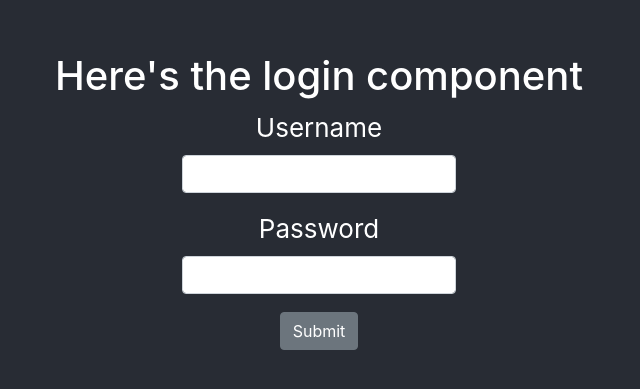
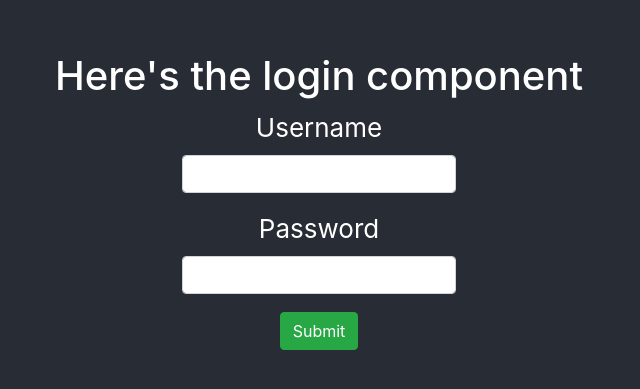
Before and after one commit to lukecparr/front-end, a React (Create React App) app: page /login in a window 1280 px wide. Shown: the part 199-588 px from the top of the page, without its empty margins (321-961 px from the left). Built offline with nearby package versions, Linux system fonts and the light colour scheme.

Commit message:
Created custom useForm hook and implemented in UserLogin. Also added .gitignore file

```diff
--- a/src/components/UserLogin.js
+++ b/src/components/UserLogin.js
@@ -1,28 +1,26 @@
 import React, { useState } from 'react';
 import { Button, Form, FormGroup, Label, Input } from 'reactstrap';
+import { useForm } from '../hooks';
 
 const UserLogin = () => {
-	const credentials = {
-		username: '',
-		password: ''
-	}
+	const initialState = { username: '', password: '' };
 
-	const [formValues, setFormValues] = useState();
+	const [values, handleChanges, handleSubmit] = useForm(initialState, () => {console.log(values)});
 
 
 	return (
 		<>
 			<h1>Here's the login component</h1>
-			<Form /*onSubmit={handleSubmit}*/ >
+			<Form onSubmit={handleSubmit} >
 				<FormGroup>
 					<Label for='username'>Username</Label>
-					<Input type='text' name='username' /*value={formValues.username}*/ /*onChange={handleChanges}*/ />
+					<Input type='text' name='username' value={values.username} onChange={handleChanges} />
 				</FormGroup>
 				<FormGroup>
 					<Label for='password'>Password</Label>
-					<Input type='password' name='password' /*value={formValues.password}*/ /*onChange={handleChanges}*/ />
+					<Input type='password' name='password' value={values.password} onChange={handleChanges} />
 				</FormGroup>
-				<Button>Submit</Button>
+				<Button color="success">Submit</Button>
 			</Form>
 		</>
 	)
--- /dev/null
+++ b/src/hooks/index.js
@@ -0,0 +1,19 @@
+import { useState } from 'react';
+
+export const useForm = (initialValues, callback) => {
+	const [values, setValues] = useState(initialValues);
+
+	const handleChanges = (e) => {
+		setValues({
+			...values,
+			[e.target.name]: e.target.value
+		});
+	};
+
+	const handleSubmit = (e) => {
+		e.preventDefault();
+		callback();
+	}
+
+	return [values, handleChanges, handleSubmit];
+};
```
Also changed, not shown: 1 other file (tests, documents, lock files or other folders).
